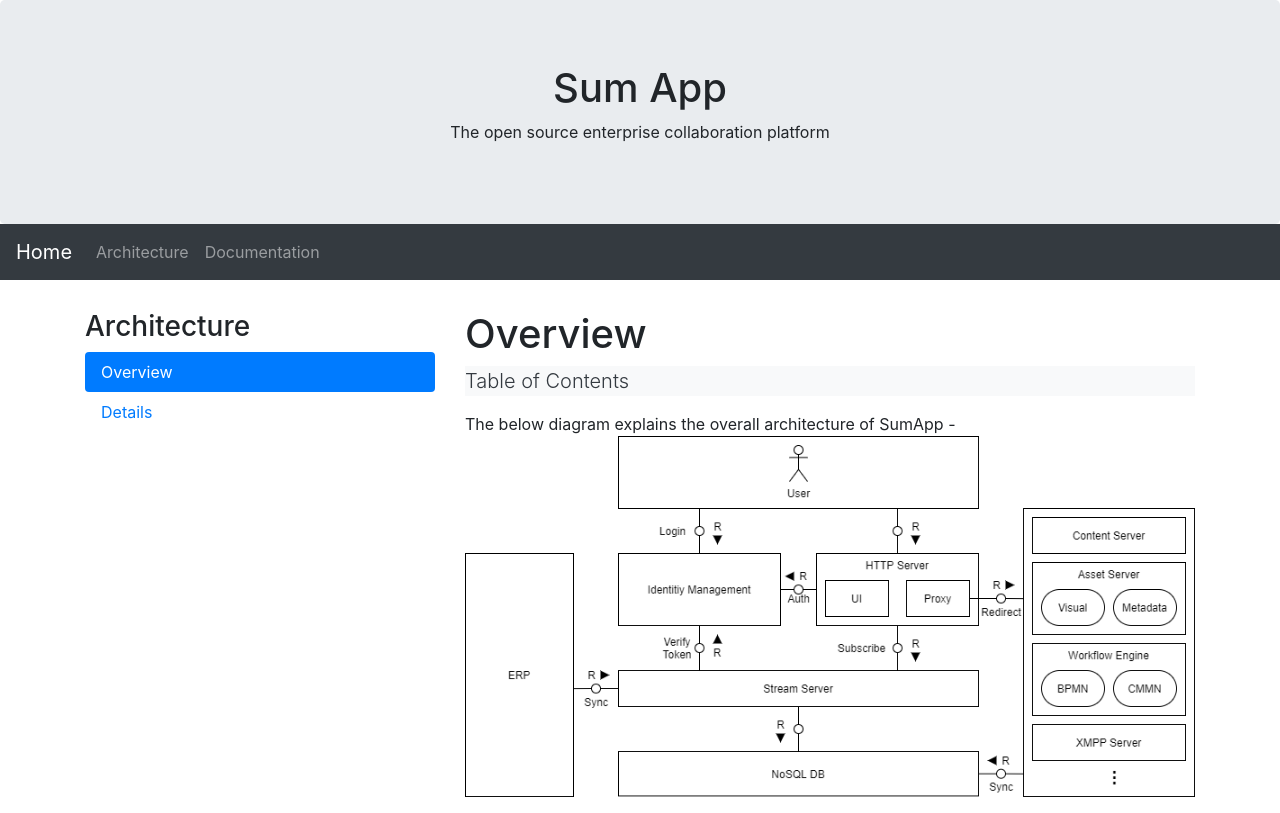
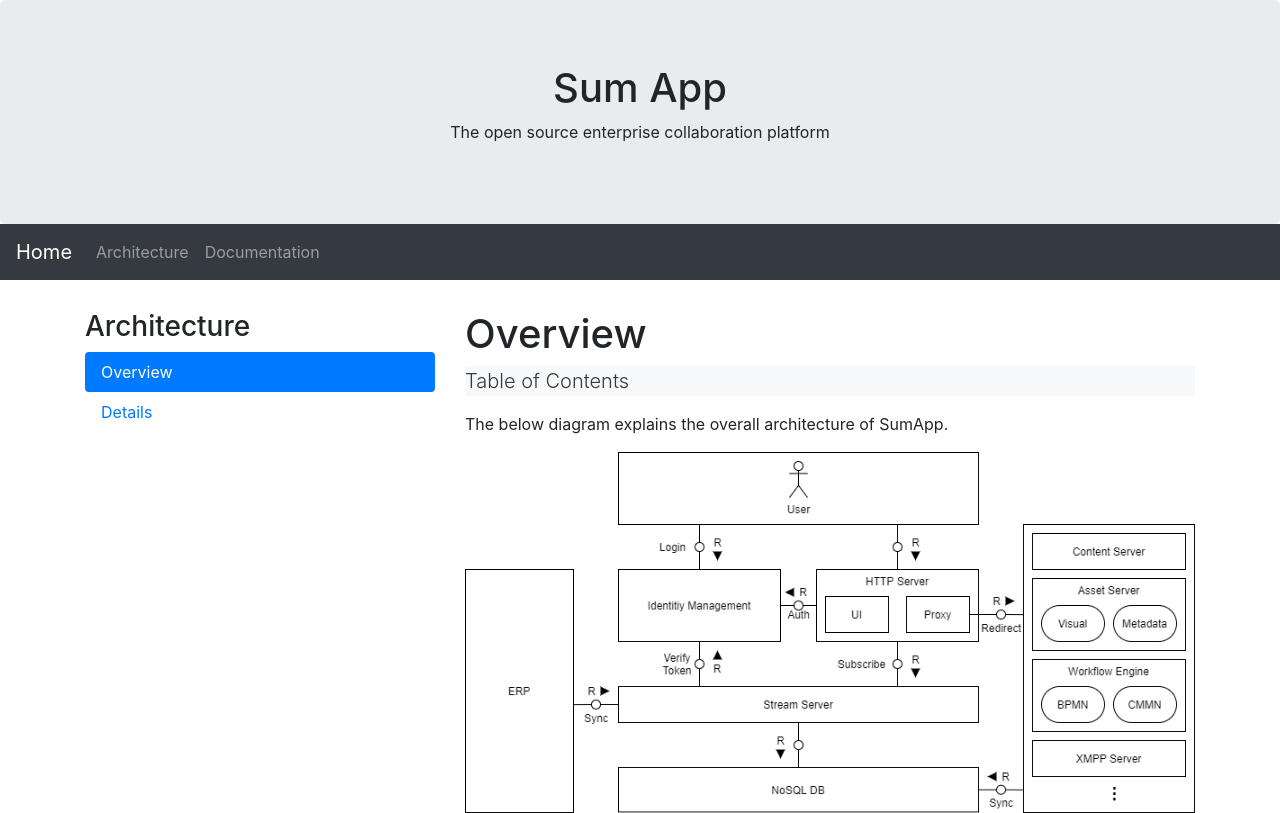
Before and after one commit to SumApp/SumApp.github.io, a Jekyll site: the page built from _architecture/01_overview.md, in a window 1280 px wide. Shown: the top 813 px of the page. Built offline with Jekyll 4.4.1, drawn with Linux system fonts in a browser that asks for light colours; grey boxes are pictures that could not be loaded.

```diff
--- a/_architecture/01_overview.md
+++ b/_architecture/01_overview.md
@@ -2,5 +2,6 @@
 title: Overview
 permalink: /:collection/
 ---
-The below diagram explains the overall architecture of SumApp -
+The below diagram explains the overall architecture of SumApp.
+
 ![](/assets/img/architecture/Overview.png)
```
